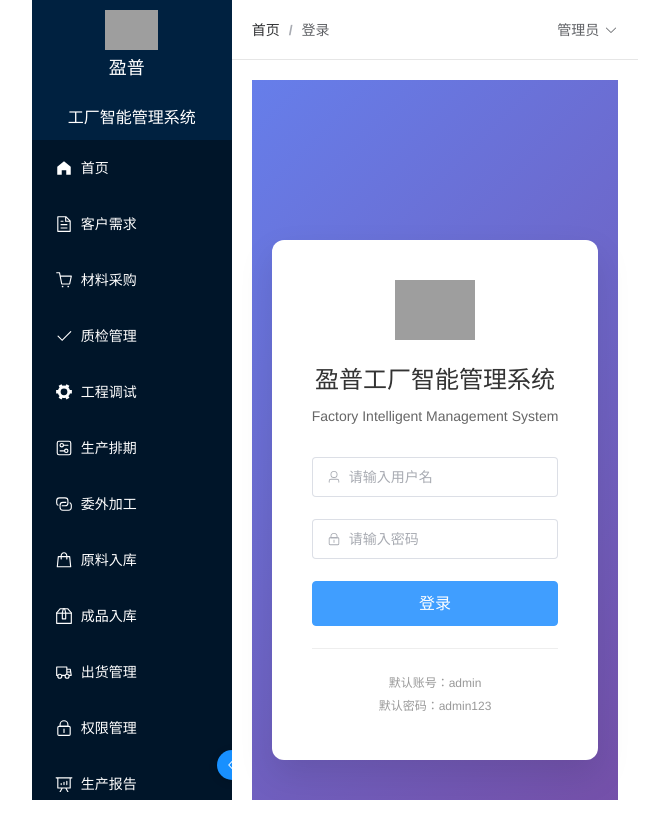
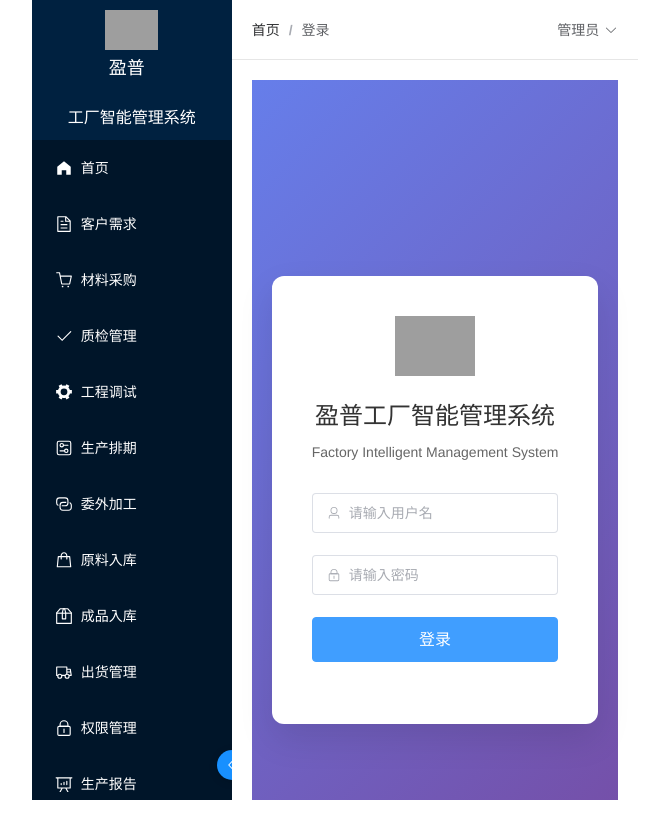
Before and after one commit to giftboys8/ymx, a Vue app: page /login in a window 1280 px wide. Shown: the whole page, without its empty margins (305-954 px from the left). Built offline with nearby package versions, Linux system fonts and the light colour scheme; grey boxes are pictures that could not be loaded.

Commit message:
隐藏密码

```diff
--- a/src/views/Login.vue
+++ b/src/views/Login.vue
@@ -115,10 +115,7 @@ const resetForm = (formEl) => {
         </el-form-item>
       </el-form>
 
-      <div class="login-footer">
-        <p>默认账号：admin</p>
-        <p>默认密码：admin123</p>
-      </div>
+
     </div>
   </div>
 </template>
@@ -176,16 +173,7 @@ const resetForm = (formEl) => {
   font-weight: 500;
 }
 
-.login-footer {
-  border-top: 1px solid #eee;
-  padding-top: 20px;
-  color: #999;
-  font-size: 12px;
-}
 
-.login-footer p {
-  margin: 5px 0;
-}
 
 /* 移动端适配 */
 @media (max-width: 768px) {
```
